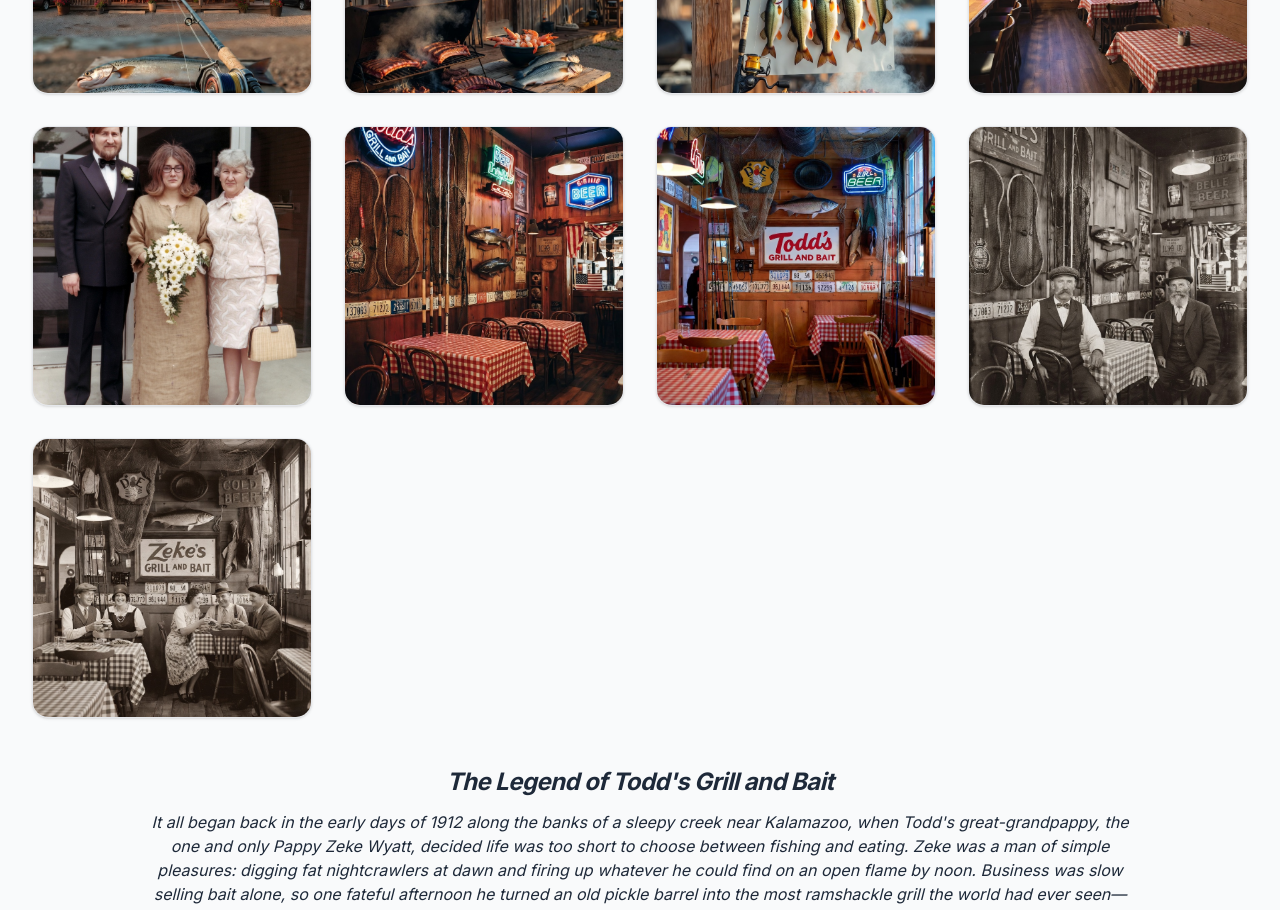
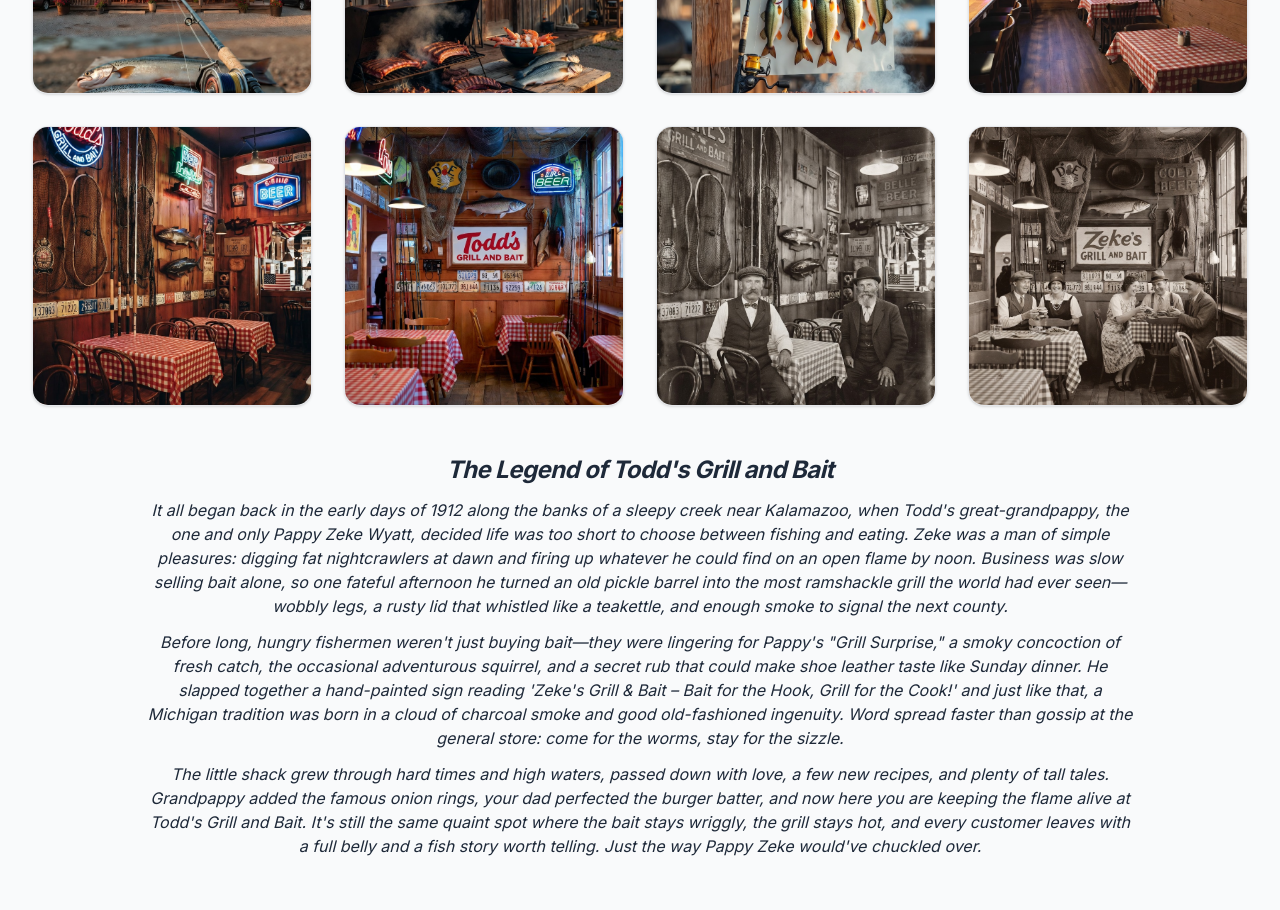
Before and after one commit to reclinerhead/todds-grill-react, a Next.js app: page / in a window 1280 px wide. Shown: the part 2660-3570 px from the top of the page. Built offline with nearby package versions, Linux system fonts and the light colour scheme; no server answers; the database is empty.

Commit message:
photo gallery contents tweaked

```diff
--- a/src/app/components/PhotoGallery.tsx
+++ b/src/app/components/PhotoGallery.tsx
@@ -19,7 +19,6 @@
     "/gallery/47e86086-4cdf-4dcf-b81f-7b2a038098b8.jpg",
     "/gallery/e69fd608-9f68-4ea6-bcd3-03709b96b11f.jpg",
     "/gallery/c5f2ef8e-d6be-4654-84d6-8c699e78768d.jpg",
-    "/gallery/grok-image-fb43fa7b-a49e-42de-bad9-dfa559e3e611.png",
     "/gallery/f69599c6-e679-4a41-ba35-c15ded76e67d.jpg",
     "/gallery/eddb89b7-7e91-4365-bdbd-250662e07fb3.jpg",
     "/gallery/grok-image-d2895105-ae52-4a64-9e41-3ac3fda73bac.png",
```
